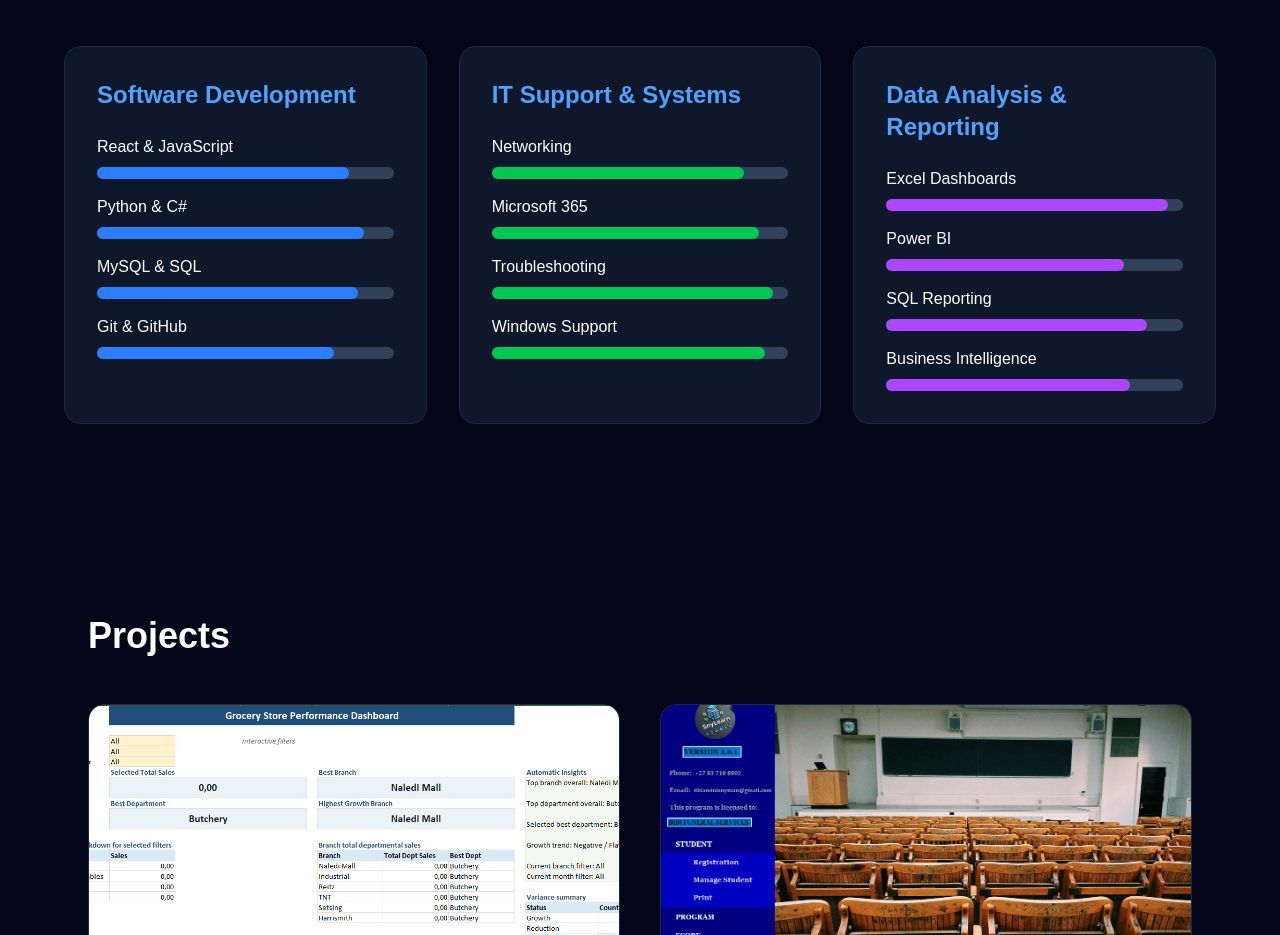
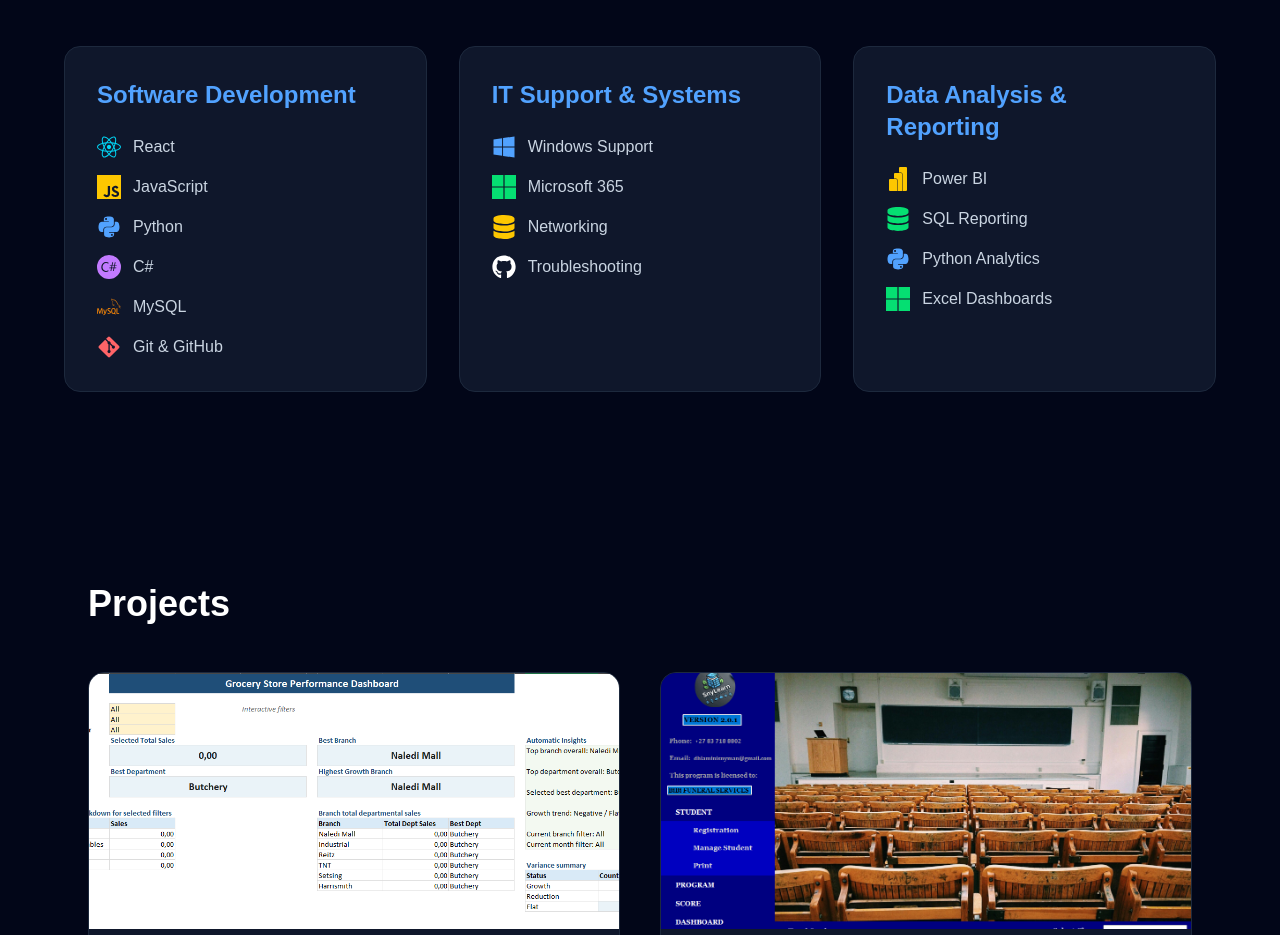
Before and after one commit to SnymanD/snyman-portfolio, a React (Vite) app: page / in a window 1280 px wide. Shown: the part 1522-2457 px from the top of the page. Built offline with nearby package versions, Linux system fonts and the light colour scheme.

Commit message:
Added icons for my skills. For the modern look

```diff
--- a/package.json
+++ b/package.json
@@ -12,6 +12,7 @@
   "dependencies": {
     "@emailjs/browser": "^4.4.1",
     "@tailwindcss/vite": "^4.3.0",
+    "framer-motion": "^12.39.0",
     "react": "^19.2.6",
     "react-dom": "^19.2.6",
     "react-icons": "^5.6.0",
--- a/src/App.jsx
+++ b/src/App.jsx
@@ -7,7 +7,20 @@
   FaEnvelope,
   FaMoon,
   FaSun,
+  FaReact,
+  FaPython,
+  FaGitAlt,
+  FaDatabase,
+  FaWindows,
 } from "react-icons/fa"
+
+import {
+  SiJavascript,
+  SiMysql,
+  SiPowerbi,
+  SiCsharp,
+  SiMicrosoft,
+} from "react-icons/si"
 
 export default function App() {
 
@@ -255,34 +268,36 @@
                 Software Development
               </h3>
 
-              <div className="space-y-4">
+              <div className="space-y-4 text-slate-300">
 
-                <div>
-                  <p className="mb-2">React & JavaScript</p>
-                  <div className="w-full bg-slate-700 rounded-full h-3">
-                    <div className="bg-blue-500 h-3 rounded-full w-[85%]"></div>
-                  </div>
+                <div className="flex items-center gap-3">
+                  <FaReact className="text-cyan-400 text-2xl" />
+                  <span>React</span>
                 </div>
 
-                <div>
-                  <p className="mb-2">Python & C#</p>
-                  <div className="w-full bg-slate-700 rounded-full h-3">
-                    <div className="bg-blue-500 h-3 rounded-full w-[90%]"></div>
-                  </div>
+                <div className="flex items-center gap-3">
+                  <SiJavascript className="text-yellow-400 text-2xl" />
+                  <span>JavaScript</span>
                 </div>
 
-                <div>
-                  <p className="mb-2">MySQL & SQL</p>
-                  <div className="w-full bg-slate-700 rounded-full h-3">
-                    <div className="bg-blue-500 h-3 rounded-full w-[88%]"></div>
-                  </div>
+                <div className="flex items-center gap-3">
+                  <FaPython className="text-blue-400 text-2xl" />
+                  <span>Python</span>
                 </div>
 
-                <div>
-                  <p className="mb-2">Git & GitHub</p>
-                  <div className="w-full bg-slate-700 rounded-full h-3">
-                    <div className="bg-blue-500 h-3 rounded-full w-[80%]"></div>
-                  </div>
+                <div className="flex items-center gap-3">
+                  <SiCsharp className="text-purple-400 text-2xl" />
+                  <span>C#</span>
+                </div>
+
+                <div className="flex items-center gap-3">
+                  <SiMysql className="text-orange-400 text-2xl" />
+                  <span>MySQL</span>
+                </div>
+
+                <div className="flex items-center gap-3">
+                  <FaGitAlt className="text-red-400 text-2xl" />
+                  <span>Git & GitHub</span>
                 </div>
 
               </div>
@@ -295,34 +310,26 @@
                 IT Support & Systems
               </h3>
 
-              <div className="space-y-4">
+              <div className="space-y-4 text-slate-300">
 
-                <div>
-                  <p className="mb-2">Networking</p>
-                  <div className="w-full bg-slate-700 rounded-full h-3">
-                    <div className="bg-green-500 h-3 rounded-full w-[85%]"></div>
-                  </div>
+                <div className="flex items-center gap-3">
+                  <FaWindows className="text-blue-400 text-2xl" />
+                  <span>Windows Support</span>
                 </div>
 
-                <div>
-                  <p className="mb-2">Microsoft 365</p>
-                  <div className="w-full bg-slate-700 rounded-full h-3">
-                    <div className="bg-green-500 h-3 rounded-full w-[90%]"></div>
-                  </div>
+                <div className="flex items-center gap-3">
+                  <SiMicrosoft className="text-green-400 text-2xl" />
+                  <span>Microsoft 365</span>
                 </div>
 
-                <div>
-                  <p className="mb-2">Troubleshooting</p>
-                  <div className="w-full bg-slate-700 rounded-full h-3">
-                    <div className="bg-green-500 h-3 rounded-full w-[95%]"></div>
-                  </div>
+                <div className="flex items-center gap-3">
+                  <FaDatabase className="text-yellow-400 text-2xl" />
+                  <span>Networking</span>
                 </div>
 
-                <div>
-                  <p className="mb-2">Windows Support</p>
-                  <div className="w-full bg-slate-700 rounded-full h-3">
-                    <div className="bg-green-500 h-3 rounded-full w-[92%]"></div>
-                  </div>
+                <div className="flex items-center gap-3">
+                  <FaGithub className="text-white text-2xl" />
+                  <span>Troubleshooting</span>
                 </div>
 
               </div>
@@ -335,34 +342,26 @@
                 Data Analysis & Reporting
               </h3>
 
-              <div className="space-y-4">
+              <div className="space-y-4 text-slate-300">
 
-                <div>
-                  <p className="mb-2">Excel Dashboards</p>
-                  <div className="w-full bg-slate-700 rounded-full h-3">
-                    <div className="bg-purple-500 h-3 rounded-full w-[95%]"></div>
-                  </div>
+                <div className="flex items-center gap-3">
+                  <SiPowerbi className="text-yellow-400 text-2xl" />
+                  <span>Power BI</span>
                 </div>
 
-                <div>
-                  <p className="mb-2">Power BI</p>
-                  <div className="w-full bg-slate-700 rounded-full h-3">
-                    <div className="bg-purple-500 h-3 rounded-full w-[80%]"></div>
-                  </div>
+                <div className="flex items-center gap-3">
+                  <FaDatabase className="text-green-400 text-2xl" />
+                  <span>SQL Reporting</span>
                 </div>
 
-                <div>
-                  <p className="mb-2">SQL Reporting</p>
-                  <div className="w-full bg-slate-700 rounded-full h-3">
-                    <div className="bg-purple-500 h-3 rounded-full w-[88%]"></div>
-                  </div>
+                <div className="flex items-center gap-3">
+                  <FaPython className="text-blue-400 text-2xl" />
+                  <span>Python Analytics</span>
                 </div>
 
-                <div>
-                  <p className="mb-2">Business Intelligence</p>
-                  <div className="w-full bg-slate-700 rounded-full h-3">
-                    <div className="bg-purple-500 h-3 rounded-full w-[82%]"></div>
-                  </div>
+                <div className="flex items-center gap-3">
+                  <SiMicrosoft className="text-green-400 text-2xl" />
+                  <span>Excel Dashboards</span>
                 </div>
 
               </div>
```
Also changed, not shown: 1 other file (tests, documents, lock files or other folders).
